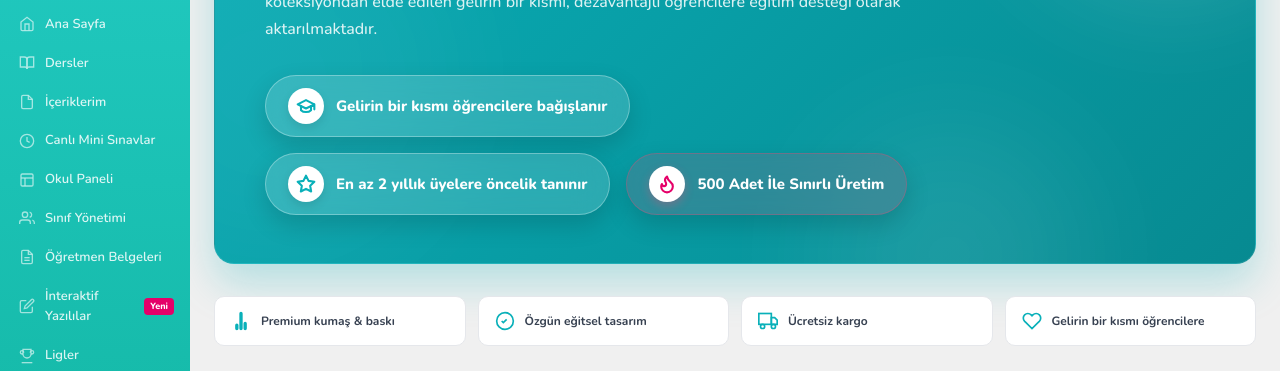
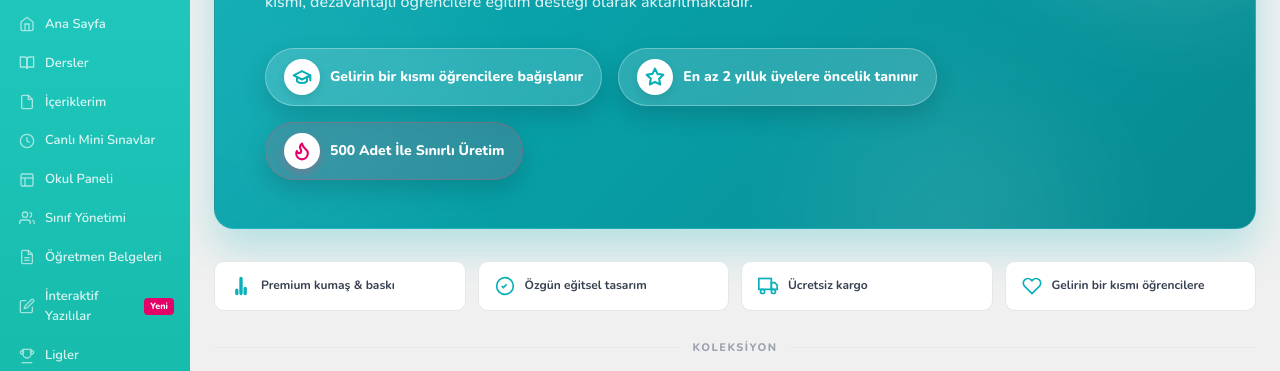
Before and after one commit to onurkaya-ai/derslig-maarif, a plain HTML site: page index.html in a window 1280 px wide. Shown: the part 314-685 px from the top of the page. Drawn offline with nearby package versions, Linux system fonts and the light colour scheme.

Commit message:
style: increase container width to keep badges strictly side-by-side

```diff
--- a/index.html
+++ b/index.html
@@ -255,13 +255,13 @@ img{max-width:100%;display:block}
   .hero-feature-badge {
     background: rgba(255, 255, 255, 0.15);
     backdrop-filter: blur(16px);
-    padding: 12px 22px;
+    padding: 10px 18px;
     border-radius: 100px;
-    font-size: 15px;
+    font-size: 14px;
     font-weight: 800;
     display: flex;
     align-items: center;
-    gap: 12px;
+    gap: 10px;
     border: 1px solid rgba(255, 255, 255, 0.3);
     box-shadow: 0 10px 25px rgba(0, 0, 0, 0.15);
     transition: all 0.3s cubic-bezier(0.4, 0, 0.2, 1);
@@ -342,7 +342,7 @@ img{max-width:100%;display:block}
     <div class="hero-orb orb-2"></div>
     <div class="hero-orb orb-3"></div>
 
-    <div style="position: relative; z-index: 2; display: flex; flex-direction: column; gap: 20px; max-width: 700px;">
+    <div style="position: relative; z-index: 2; display: flex; flex-direction: column; gap: 20px; max-width: 1000px;">
       <div>
         <span style="display: inline-block; background: linear-gradient(90deg, #E50069, #ff4d94); color: white; font-size: 12px; font-weight: 800; padding: 6px 16px; border-radius: 999px; text-transform: uppercase; letter-spacing: 1px; margin-bottom: 16px; box-shadow: 0 4px 15px rgba(229, 0, 105, 0.4);">Öğretmen Koleksiyonu</span>
         <h1 style="font-size: 38px; font-weight: 900; line-height: 1.15; margin-bottom: 12px; letter-spacing: -0.5px;">Öğretmenler için, <br/><span style="background: linear-gradient(to right, #ffffff, #a5f3fc); -webkit-background-clip: text; -webkit-text-fill-color: transparent;">öğretmenler tarafından tasarlandı.</span></h1>
```
